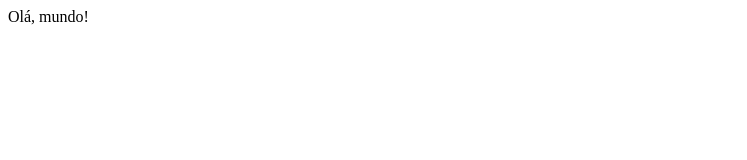
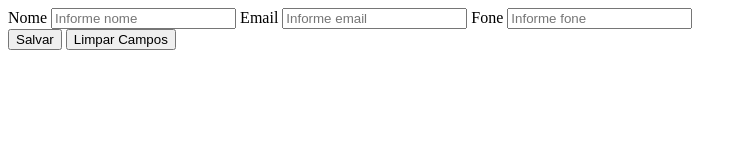
Before and after one commit to wendelltteske/Projeto-API, a plain HTML site: page HTML Files/cadastro_clientes.html in a window 1280 px wide. Shown: the whole page, without its empty margins (0-747 px from the left). Drawn offline with Linux system fonts and the light colour scheme.

Commit message:
Criada a página de cadastro de cliente, atribuindo funcionalidades aos botões, alertas e utilizando a mesma para introduzir informações ao db.json.

```diff
--- a/HTML Files/cadastro_clientes.html
+++ b/HTML Files/cadastro_clientes.html
@@ -7,6 +7,62 @@
     <title>Document</title>
 </head>
 <body>
-    Olá, mundo!
+    <div class="container-geral">
+        <div class="container">
+            <label for="nome">Nome</label>
+            <input id="nome" type="text" placeholder="Informe nome" />
+
+            <label for="email">Email</label>
+            <input id="email" type="email" placeholder="Informe email" />
+
+            <label for="fone">Fone</label>
+            <input id="fone" type="text" placeholder="Informe fone" />
+        </div>
+        <div class="btn">
+            <button onclick="salvar()">Salvar</button>
+            <button onclick="limpar()">Limpar Campos</button>
+        </div>
+    </div>
+
+    <script>
+        function salvar(){
+            const cliente = {
+                nome: "",
+                email: "",
+                fone: ""
+            }
+
+            cliente.nome = document.getElementById("nome").value
+            cliente.email = document.getElementById("email").value
+            cliente.fone = document.getElementById("fone").value
+
+            if(document.getElementById("nome").value == ''){
+                alert("Para prosseguir o cadastro, informe o nome do cliente!")
+                return
+            } else if(document.getElementById("email").value == ''){
+                alert("Para prosseguir o cadastro, informe o email do cliente!")
+                return
+            } else if(document.getElementById("fone").value == ''){
+                alert("Para prosseguir o cadastro, informe o fone do cliente!")
+                return
+            }
+
+            const options = {
+                method: 'POST',
+                headers: {'content-type': 'Application/json'},
+                body: JSON.stringify(cliente)
+            }
+
+            fetch("http://localhost:3000/clientes", options)
+            .then(data => data.json())
+            .then(cli => console.log(cli))
+        }
+
+        function limpar(){
+            document.getElementById("nome").value = ''
+            document.getElementById("email").value = ''
+            document.getElementById("fone").value = ''
+        }
+    </script>
 </body>
 </html>
--- a/HTML Files/index.css
+++ b/HTML Files/index.css
@@ -30,7 +30,7 @@ a{
 }
 
 li a{
-    color: white;
+    color: rgb(81, 169, 228);
     text-align: center;
     align-items: center;
     padding: 36px 30px;
@@ -40,6 +40,7 @@ li a{
 
 li a:hover:not(.active){
     background-color: darkblue;
+    color: white;
 }
 
 iframe{
```
Also changed, not shown: HTML Files/db.json (added, +11 -0 lines), HTML Files/index.html (+1 -1 lines).
